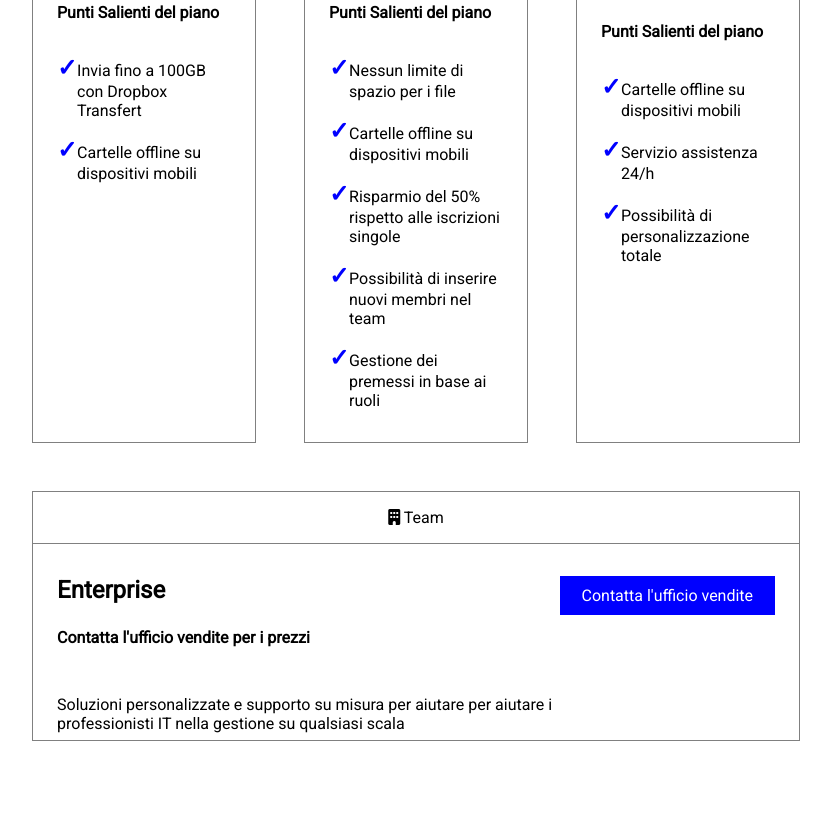
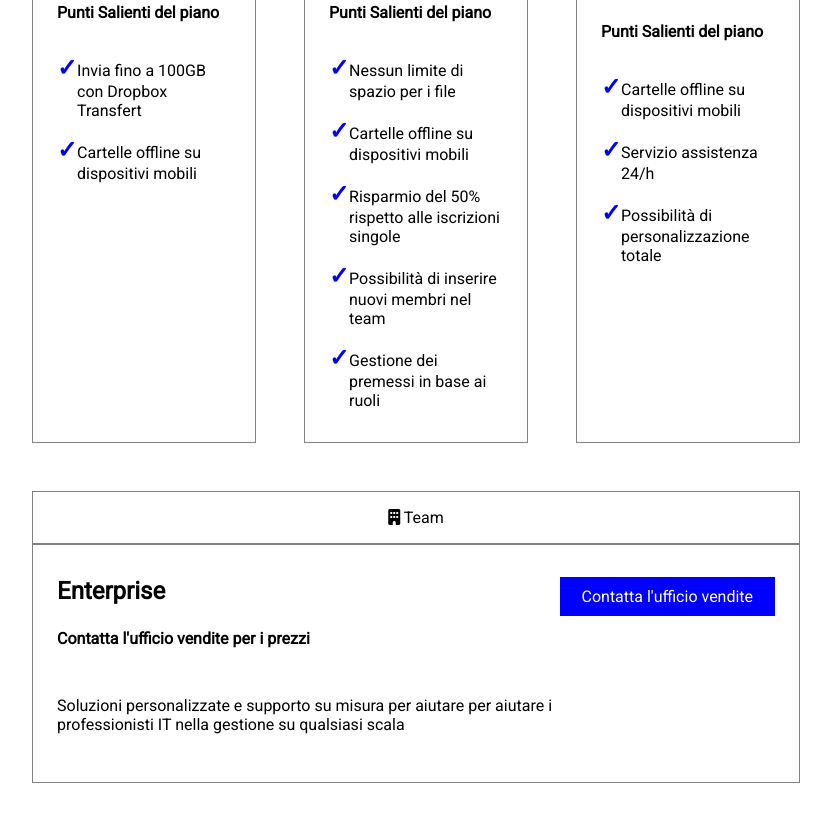
Before and after one commit to SimoneRicco/htmlcss-dropbox, a plain HTML site: page index.html in a window 1280 px wide. Shown: the part 1893-2706 px from the top of the page, without its empty margins (224-1055 px from the left). After the commit the page ends 2676 px from the top, so only its background shows below. Drawn offline with Linux system fonts and the light colour scheme.

Commit message:
fix subscription section

```diff
--- a/assets/style.css
+++ b/assets/style.css
@@ -175,12 +175,15 @@ header h1{
     padding-left: 20px;
 }
 .sub-container-foot{
-    border: 1px solid gray;
     margin-top: 3rem;
     max-height: 250px;
 }
+.sub-container-foot .cat{
+    border: 1px solid gray;
+}
 .sub-container-foot .all-info{
     display: flex;
+    border: 1px solid gray;
 }
 .container-right{
     width: 30%;
@@ -192,5 +195,5 @@ header h1{
     margin: 3rem 0;
 }
 .plan-foot .all-info{
-    padding: 2rem 1.5rem;
+    padding: 2rem 1.5rem 0 1.5rem;
 }
```
